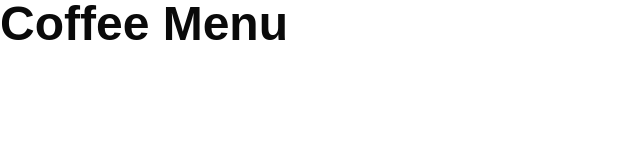
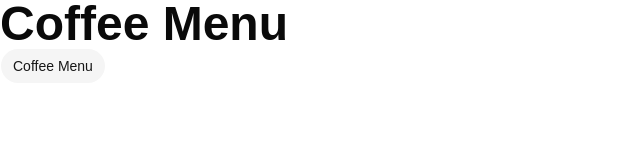
Before and after one commit to hkhodkar/coffee-menu, a React (Vite) app: page / in a window 1280 px wide. Shown: the top 160 px of the page, without its empty margins (0-640 px from the left). Built offline with nearby package versions, Linux system fonts and the light colour scheme.

Commit message:
feat: add Button component to App and update layout

```diff
--- a/src/App.tsx
+++ b/src/App.tsx
@@ -1,5 +1,11 @@
+import { Button } from "@/components/ui/button";
 function App() {
-  return <h1 className="text-5xl font-bold">Coffee Menu</h1>;
+  return (
+    <>
+      <h1 className="text-5xl font-bold">Coffee Menu</h1>
+      <Button variant={"secondary"}>Coffee Menu</Button>
+    </>
+  );
 }
 
 export default App;
```
